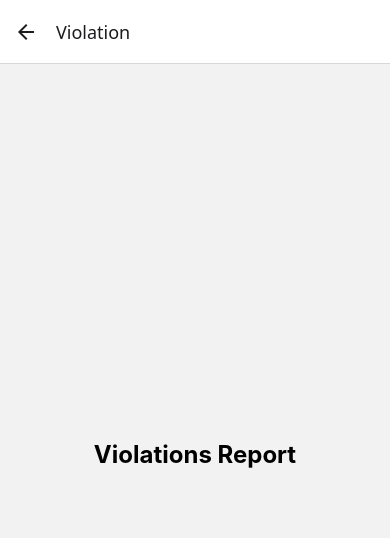
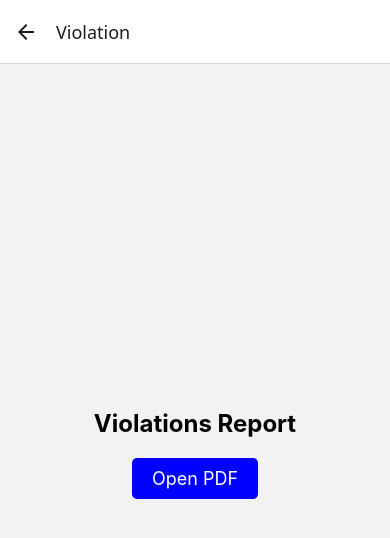
Before and after one commit to jeanfideliom/Smile-team, a React Native app in the folder VioScanner/: screen /Violation in a window 390 px wide. Shown: the top 538 px of the page. Built offline with nearby package versions, Linux system fonts and the light colour scheme.

Commit message:
`Added Linking functionality to open a PDF file and a button to trigger it.n

```diff
--- a/VioScanner/app/screens/ViolationScreen.js
+++ b/VioScanner/app/screens/ViolationScreen.js
@@ -1,11 +1,18 @@
-import React from 'react';
-import { View, Text, StyleSheet } from 'react-native';
+import React from "react";
+import { View, Text, StyleSheet, TouchableOpacity, Linking } from "react-native";
 
 const ViolationScreen = () => {
+  const openPdf = () => {
+    const pdfUrl = "https://drive.google.com/file/d/1rSpT96TyhyrTz0EevdFrKenfo8artknU/view"; // Replace with your actual PDF URL
+    Linking.openURL(pdfUrl);
+  };
+
   return (
     <View style={styles.container}>
       <Text style={styles.title}>Violations Report</Text>
-      {/* Add your violations report content here */}
+      <TouchableOpacity style={styles.button} onPress={openPdf}>
+        <Text style={styles.buttonText}>Open PDF</Text>
+      </TouchableOpacity>
     </View>
   );
 };
@@ -13,12 +20,23 @@ const ViolationScreen = () => {
 const styles = StyleSheet.create({
   container: {
     flex: 1,
-    justifyContent: 'center',
-    alignItems: 'center',
+    justifyContent: "center",
+    alignItems: "center",
   },
   title: {
     fontSize: 24,
-    fontWeight: 'bold',
+    fontWeight: "bold",
+    marginBottom: 20,
+  },
+  button: {
+    backgroundColor: "blue",
+    paddingVertical: 10,
+    paddingHorizontal: 20,
+    borderRadius: 5,
+  },
+  buttonText: {
+    color: "white",
+    fontSize: 18,
   },
 });
 
```
